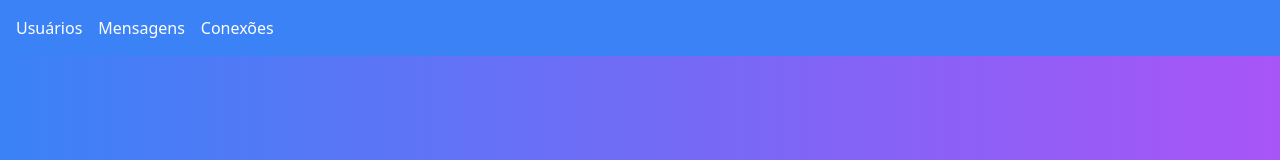
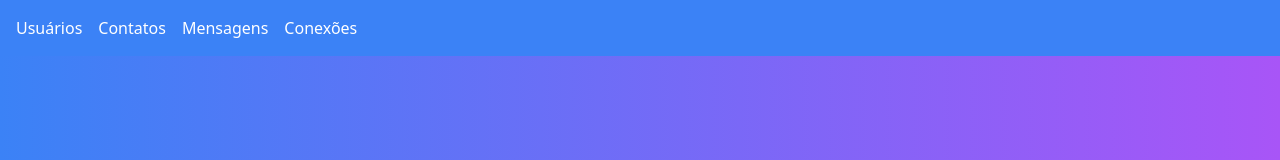
Before and after one commit to suissa/zapzapticket-frontend, a Next.js app: page / in a window 1280 px wide. Shown: the top 160 px of the page. Built offline with nearby package versions, Linux system fonts and the light colour scheme; no server answers.

Commit message:
Menu Component contacts added

```diff
--- a/src/components/Menu.tsx
+++ b/src/components/Menu.tsx
@@ -7,6 +7,9 @@ const Menu: React.FC = () => {
       <ul className="flex space-x-4 text-white">
         <li>
           <Link href="/users">Usuários</Link>
+        </li>
+        <li>
+          <Link href="/contacts">Contatos</Link>
         </li>
         <li>
           <Link href="/messages">Mensagens</Link>
```
